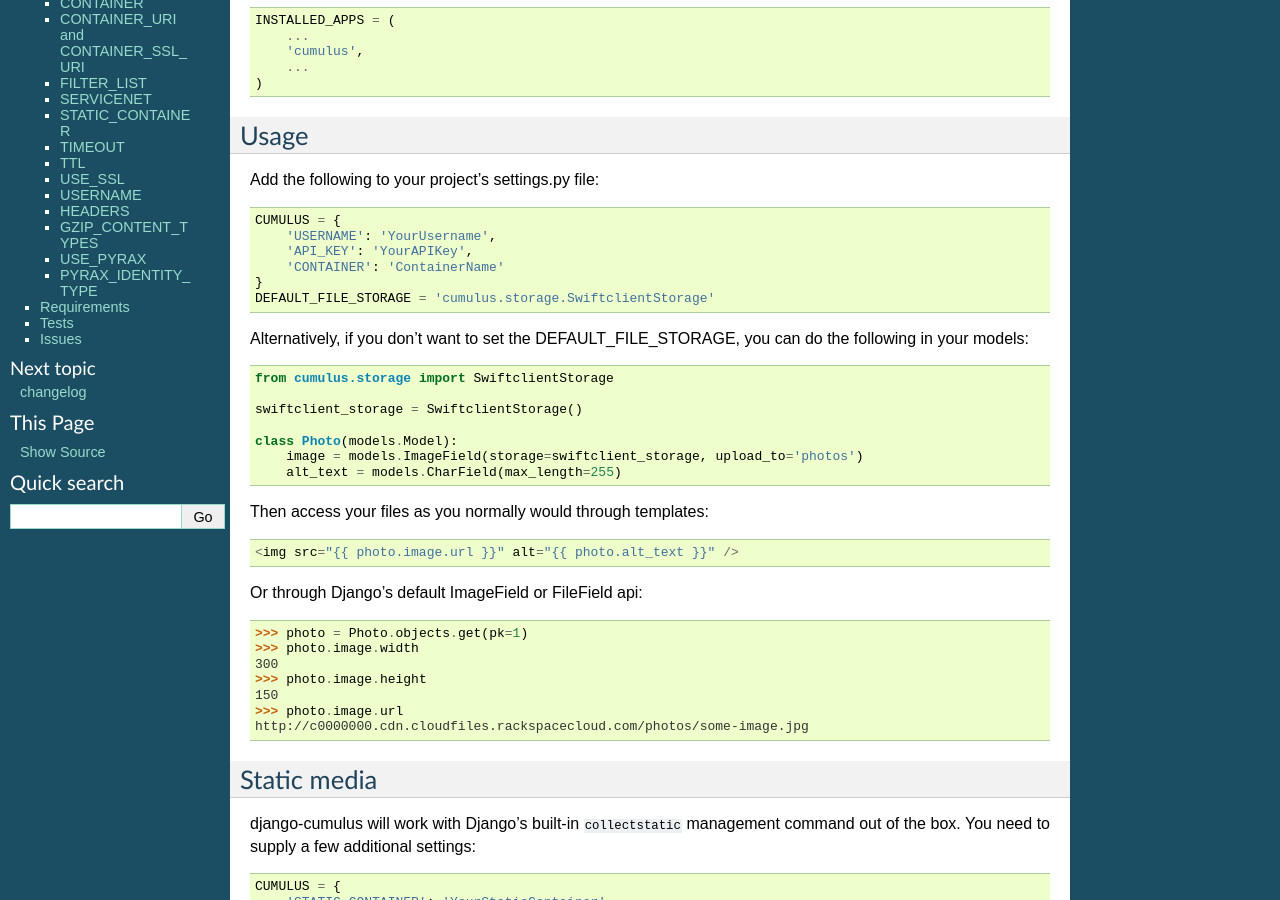
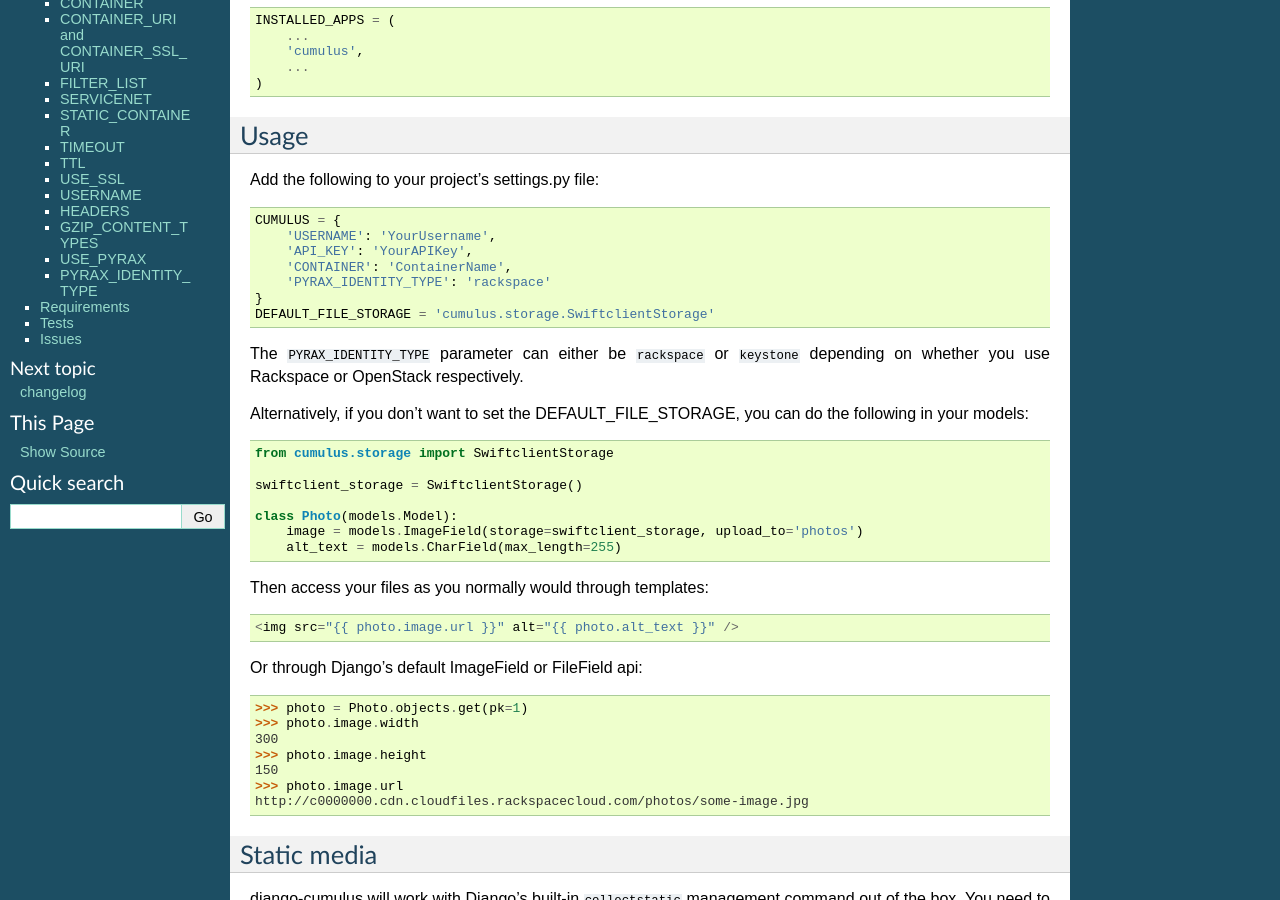
Before and after one commit to django-cumulus/django-cumulus, a Sphinx documentation site: the page built from docs/index.rst, in a window 1280 px wide and 900 px high, scrolled down 399 px. Built offline with Sphinx 7.4.7, drawn with Linux system fonts in a browser that asks for light colours.

Commit message:
Mention new required parameter in "Usage" section
`PYRAX_IDENTITY_TYPE` is a required parameter, it must be in the
documentation early on. (#144)

```diff
--- a/docs/index.rst
+++ b/docs/index.rst
@@ -40,9 +40,13 @@ Add the following to your project's settings.py file::
     CUMULUS = {
         'USERNAME': 'YourUsername',
         'API_KEY': 'YourAPIKey',
-        'CONTAINER': 'ContainerName'
+        'CONTAINER': 'ContainerName',
+        'PYRAX_IDENTITY_TYPE': 'rackspace'
     }
     DEFAULT_FILE_STORAGE = 'cumulus.storage.SwiftclientStorage'
+
+The ``PYRAX_IDENTITY_TYPE`` parameter can either be ``rackspace`` or ``keystone``
+depending on whether you use Rackspace or OpenStack respectively.
 
 Alternatively, if you don't want to set the DEFAULT_FILE_STORAGE, you
 can do the following in your models::
```
